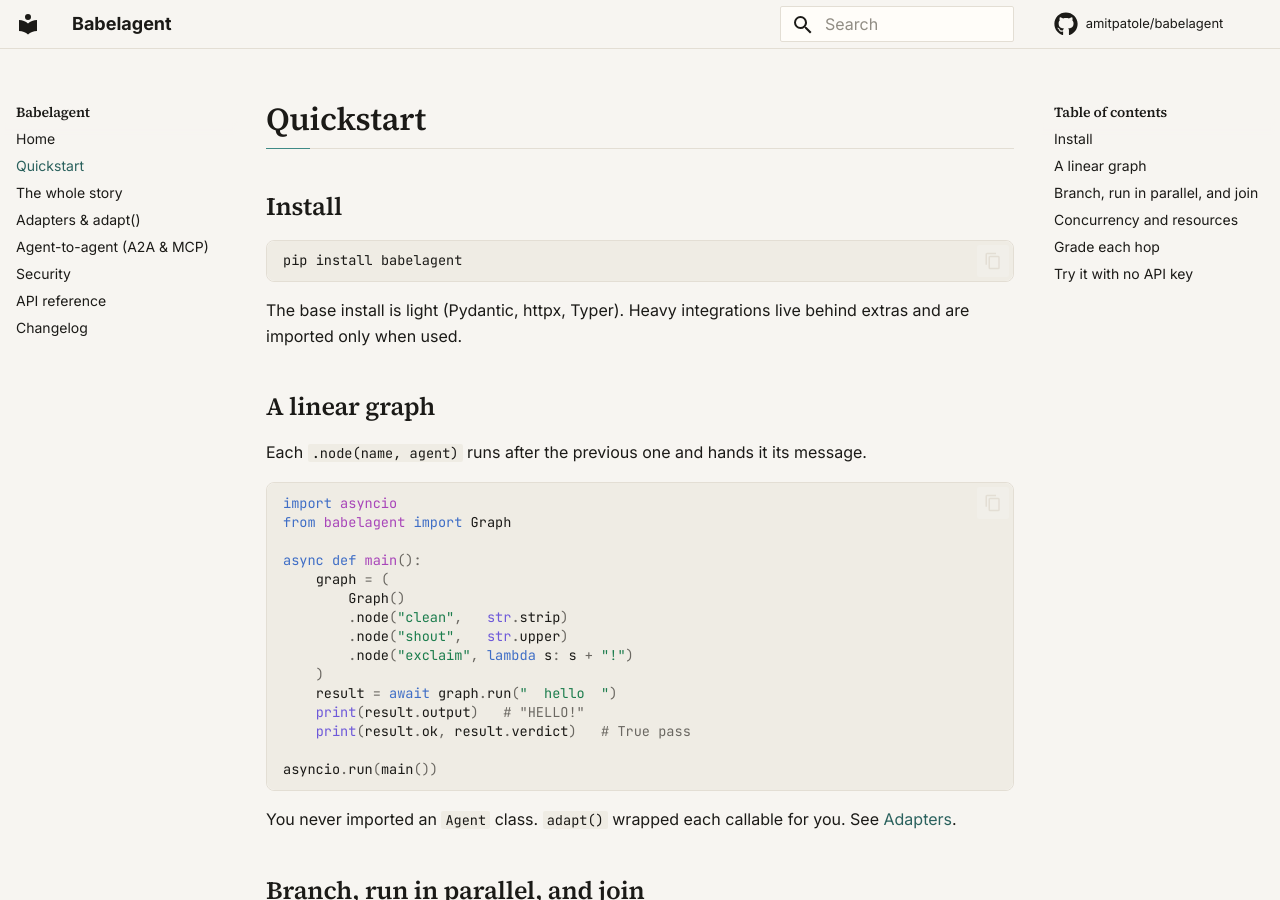
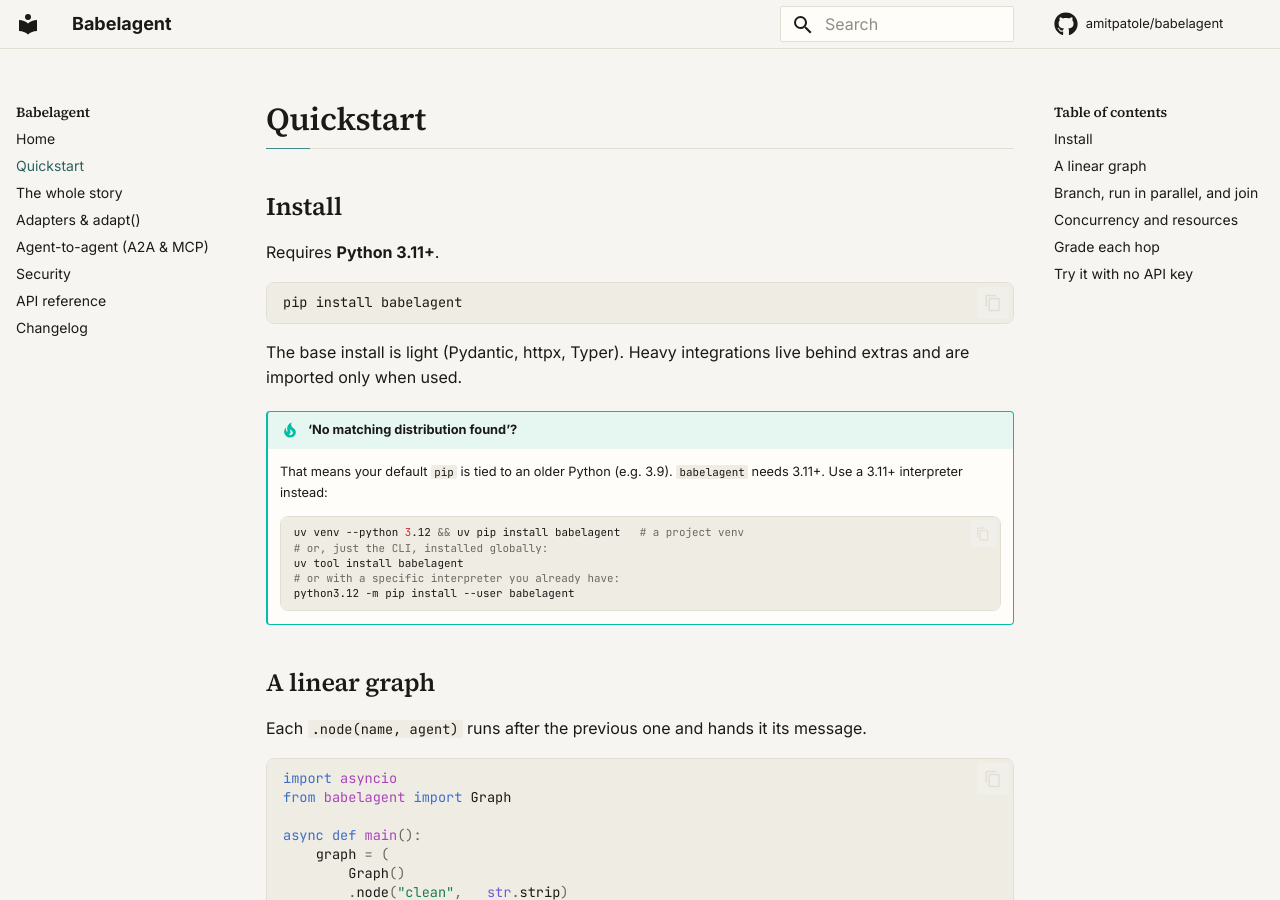
Before and after one commit to amitpatole/babelagent, an MkDocs documentation site: the page built from docs/quickstart.md, in a window 1280 px wide and 900 px high. Built offline with MkDocs 1.6.1 and Material for MkDocs 9.7.7, drawn with Linux system fonts in a browser that asks for light colours; comment, search, counter and statistics services are not loaded.

Commit message:
docs: note Python 3.11+ requirement + 'No matching distribution' fix
A default pip on Python <3.11 reports 'No matching distribution found' because
babelagent requires-python >=3.11. Documented the requirement and the uv/3.12
install paths in README + docs install sections.

Co-Authored-By: Claude Opus 4.8 (1M context) <noreply@anthropic.com>

````diff
--- a/docs/quickstart.md
+++ b/docs/quickstart.md
@@ -1,6 +1,8 @@
 # Quickstart
 
 ## Install
+
+Requires **Python 3.11+**.
 
 ```bash
 pip install babelagent
@@ -8,6 +10,17 @@ pip install babelagent
 
 The base install is light (Pydantic, httpx, Typer). Heavy integrations live behind extras and are
 imported only when used.
+
+!!! tip "‘No matching distribution found’?"
+    That means your default `pip` is tied to an older Python (e.g. 3.9). `babelagent` needs 3.11+.
+    Use a 3.11+ interpreter instead:
+    ```bash
+    uv venv --python 3.12 && uv pip install babelagent   # a project venv
+    # or, just the CLI, installed globally:
+    uv tool install babelagent
+    # or with a specific interpreter you already have:
+    python3.12 -m pip install --user babelagent
+    ```
 
 ## A linear graph
 
````
Also changed, not shown: README.md (+4 -0 lines), docs/index.md (+4 -0 lines).
